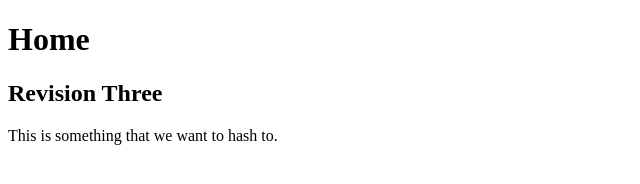
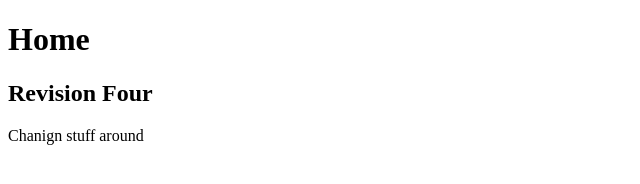
Before and after one commit to testacc4GitHub/lynda_git_tutorial, a plain HTML site: page index.html in a window 1280 px wide. Shown: the whole page, without its empty margins (0-640 px from the left). Drawn offline with Linux system fonts and the light colour scheme.

Commit message:
changing to check the hash

```diff
--- a/index.html
+++ b/index.html
@@ -7,7 +7,7 @@
 
 	<body>
 		<h1>Home</h1>
-		<h2>Revision Three</h2>
-		<p>This is something that we want to hash to.</p>
+		<h2>Revision Four</h2>
+		<p>Chanign stuff around</p>
 	</body>
 </html>
```
